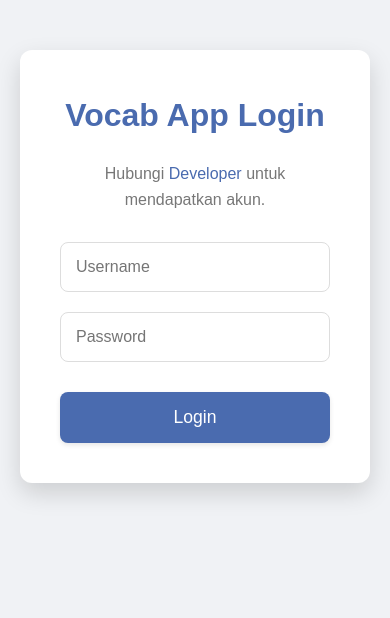
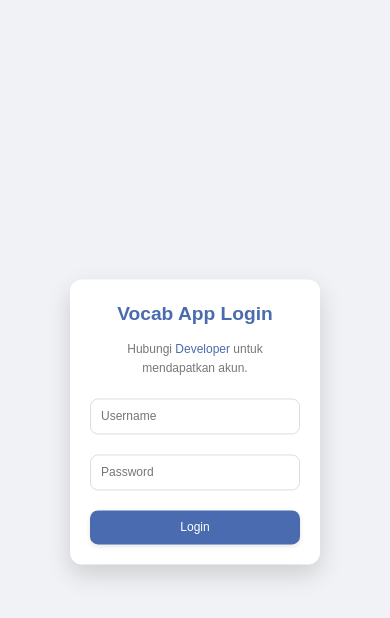
Before and after one commit to Codecztron/Vocab-App, a React (Create React App) app: page / in a window 390 px wide. Shown: the top 618 px of the page. Built offline with nearby package versions, Linux system fonts and the light colour scheme.

Commit message:
Fix size UI Login mobile

```diff
--- a/src/App.css
+++ b/src/App.css
@@ -1336,25 +1336,32 @@ body {
 
     /* Keep existing login responsive styles */
     .login-container {
-        padding: 30px;
-        width: 90%;
-        max-width: 350px;
-        margin: 30px auto;
+        padding: 20px !important;
+        width: auto;
+        max-width: 250px !important;
+        /* margin: 30px auto;    */
     }
 
     .login-container h2 {
-        font-size: 1.8rem;
+        font-size: 1.2rem !important;
+        margin-bottom: 10px !important;
     }
 
     .login-container p {
-        font-size: 0.95rem;
-        margin-bottom: 25px;
+        font-size: 0.75rem !important;
+        margin-bottom: 20px !important;
     }
 
     .login-container input,
     .login-container button {
-        padding: 12px;
-        font-size: 1rem;
+        padding: 10px !important;
+        font-size: 0.75rem !important;
+    }
+    .login-container input {
+        margin-bottom: 20px !important;
+    }
+    .login-container button {
+        margin: 0 !important;
     }
 
     /* REMOVED duplicated Developer Tab Responsive styles from here */
@@ -1368,8 +1375,15 @@ body {
     box-shadow: 0 10px 25px rgba(0, 0, 0, 0.15);
     text-align: center;
     width: 350px;
-    margin: 50px auto;
     max-width: 90%; /* Ensure it doesn't exceed viewport width */
+    display: flex;
+    flex-direction: column;
+    align-items: center;
+    justify-content: center;
+    position: fixed;
+    top: 50%;
+    left: 50%;
+    transform: translate(-50%, -50%);
 }
 
 .login-container h2 {
```
